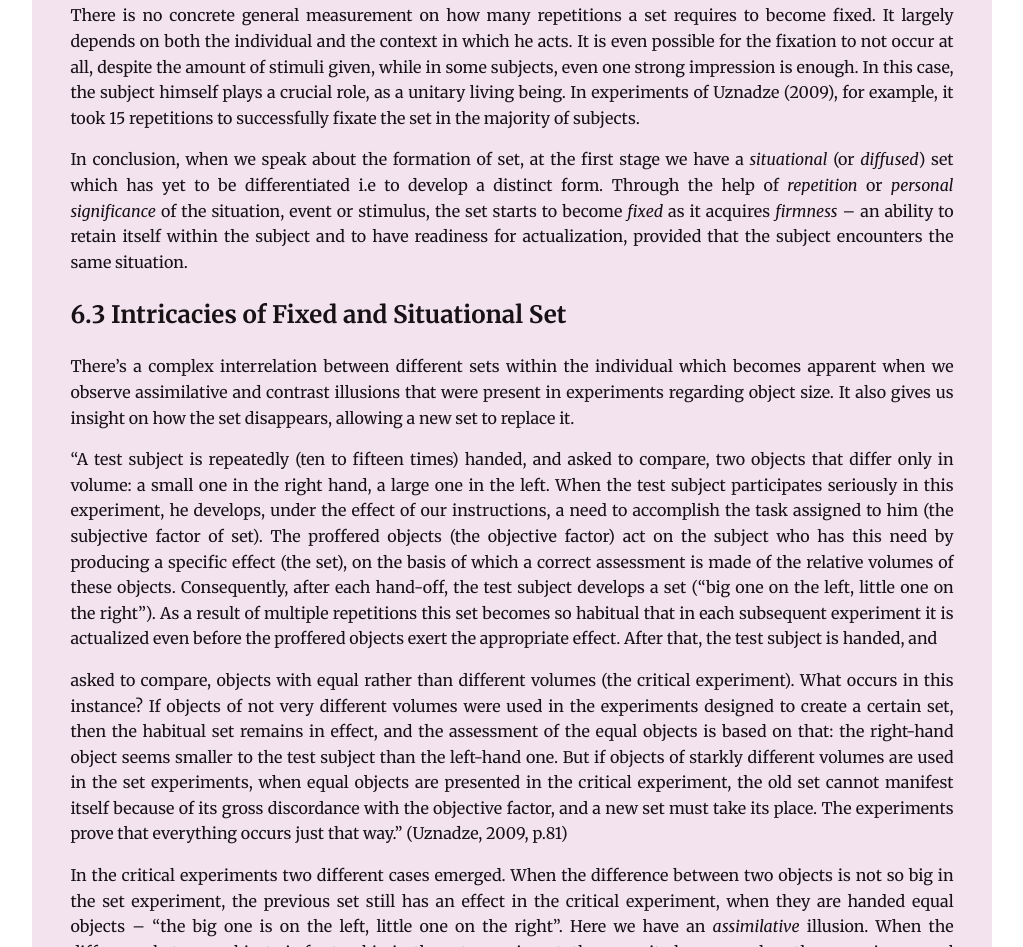
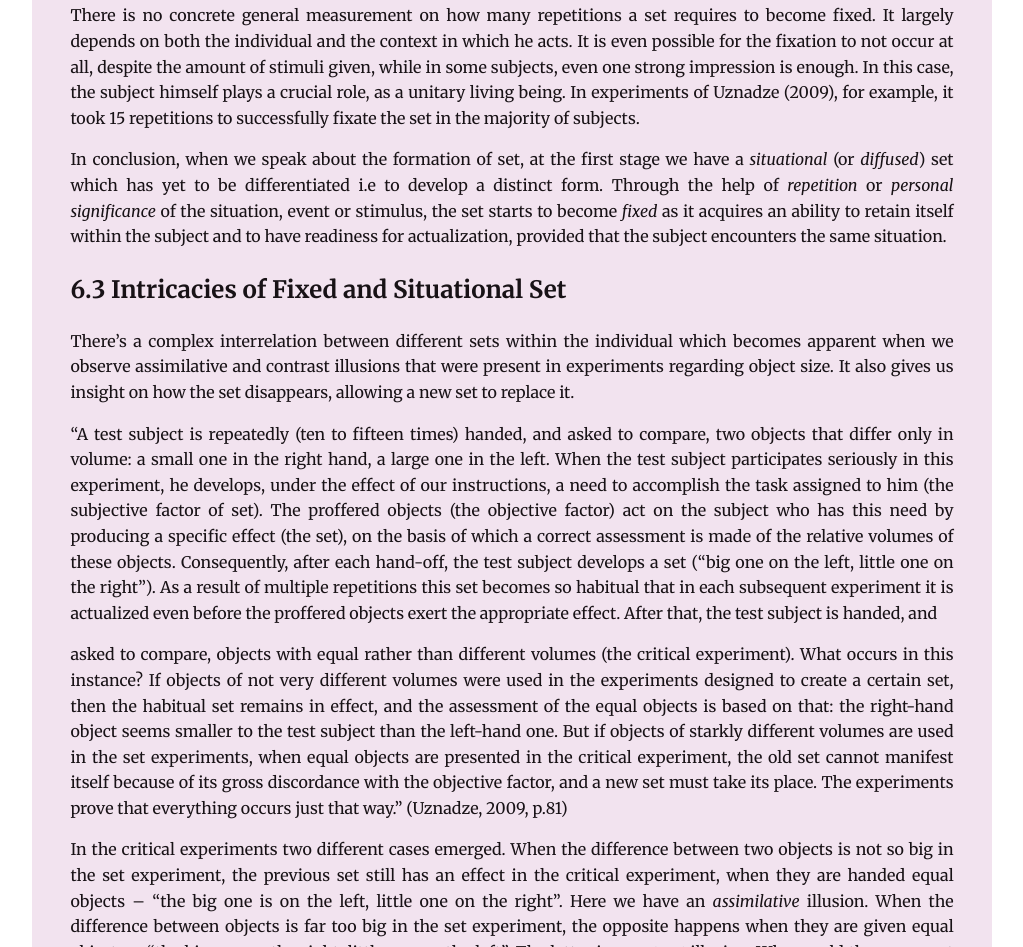
Before and after one commit to CondensedMilk7/primordial-soup-static, an Eleventy site: page src/articles/alternate-unconscious-uznadze’s-theory-of-set.md in a window 1280 px wide. Shown: the part 9229-10176 px from the top of the page, without its empty margins (128-1151 px from the left). Built offline with nearby package versions, Linux system fonts and the light colour scheme; Eleventy itself is replaced by a stand-in of ours; files that its build step writes are made by us from their sources.

Commit message:
fix text

```diff
--- a/src/articles/alternate-unconscious-uznadze’s-theory-of-set.md
+++ b/src/articles/alternate-unconscious-uznadze’s-theory-of-set.md
@@ -202,7 +202,7 @@ Once a completely new set is differentiated it serves its purpose and recedes if
 
 There is no concrete general measurement on how many repetitions a set requires to become fixed. It largely depends on both the individual and the context in which he acts. It is even possible for the fixation to not occur at all, despite the amount of stimuli given, while in some subjects, even one strong impression is enough. In this case, the subject himself plays a crucial role, as a unitary living being. In experiments of Uznadze (2009), for example, it took 15 repetitions to successfully fixate the set in the majority of subjects.
 
-In conclusion, when we speak about the formation of set, at the first stage we have a _situational_ (or _diffused_) set which has yet to be differentiated i.e to develop a distinct form. Through the help of _repetition_ or _personal significance_ of the situation, event or stimulus, the set starts to become _fixed_ as it acquires _firmness_ – an ability to retain itself within the subject and to have readiness for actualization, provided that the subject encounters the same situation.
+In conclusion, when we speak about the formation of set, at the first stage we have a _situational_ (or _diffused_) set which has yet to be differentiated i.e to develop a distinct form. Through the help of _repetition_ or _personal significance_ of the situation, event or stimulus, the set starts to become _fixed_ as it acquires an ability to retain itself within the subject and to have readiness for actualization, provided that the subject encounters the same situation.
 
 ## 6.3 Intricacies of Fixed and Situational Set
 
```
